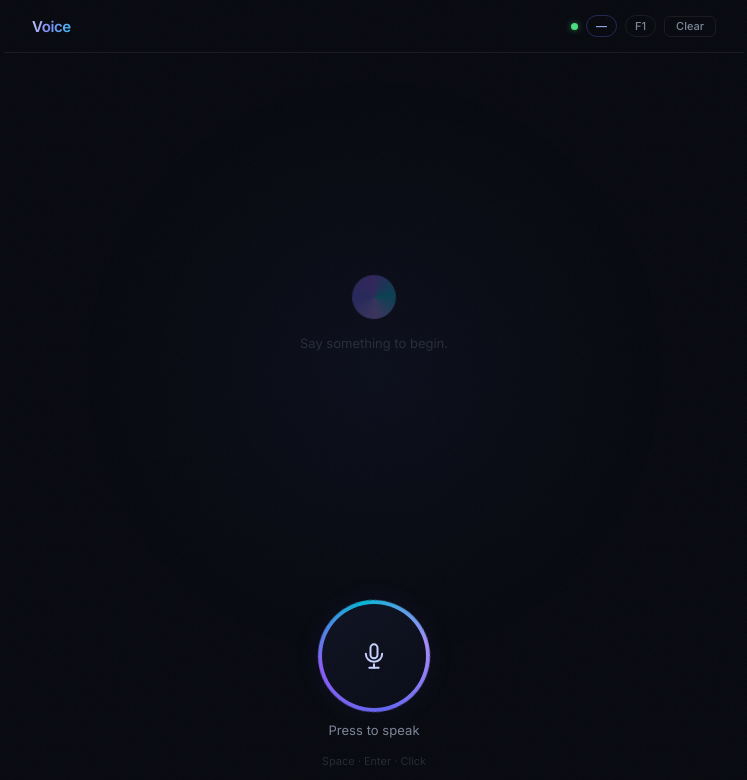
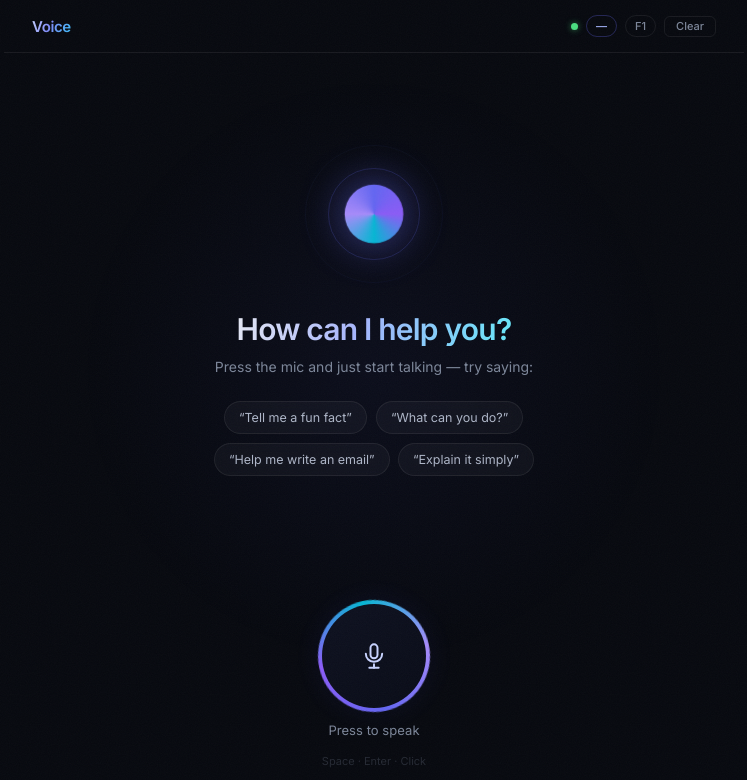
Before and after one commit to Innovativus-Tech/voice-assistant, a Flask app: page / in a window 1280 px wide. Shown: the top 780 px of the page, without its empty margins (266-1013 px from the left). Run offline with Flask 3, Linux system fonts and the light colour scheme.

Commit message:
Redesign landing/empty state with animated hero
- Layered orb: spinning gradient core with pulse + three concentric
  rings that ripple outward and fade (sound-wave feel).
- Gradient "How can I help you?" headline with staggered fade-up entrance.
- Example prompt chips that cascade in and lift on hover. Phrased as
  things to *speak* (honest hints, not fake buttons — app has no text input).
- Whole hero slides up on load with eased entrance.

Co-Authored-By: Claude Opus 4.8 <noreply@anthropic.com>

```diff
--- a/templates/index.html
+++ b/templates/index.html
@@ -95,17 +95,74 @@
     #chat::-webkit-scrollbar{width:3px}
     #chat::-webkit-scrollbar-thumb{background:var(--dim);border-radius:2px}
 
-    /* empty */
+    /* ── empty / hero landing ──────────────────────────────────── */
     #empty{
       flex:1;display:flex;flex-direction:column;
-      align-items:center;justify-content:center;gap:16px;min-height:180px;
+      align-items:center;justify-content:center;gap:0;min-height:340px;
+      animation:heroIn .8s cubic-bezier(.2,.7,.2,1);
     }
-    .idle-orb{
-      width:44px;height:44px;border-radius:50%;
-      background:conic-gradient(var(--i1),var(--i2),var(--i3),var(--i4),var(--i1));
-      animation:spin 9s linear infinite;opacity:.3;
+    @keyframes heroIn{from{opacity:0;transform:translateY(14px)}to{opacity:1;transform:none}}
+
+    /* layered orb */
+    .hero-orb{
+      position:relative;width:130px;height:130px;margin-bottom:34px;
+      display:flex;align-items:center;justify-content:center;
     }
-    #empty p{color:var(--dim);font-size:13px}
+    .ho-core{
+      width:58px;height:58px;border-radius:50%;
+      background:conic-gradient(from 0deg,var(--i1),var(--i2),var(--i3),var(--i4),var(--i1));
+      filter:blur(.5px);
+      box-shadow:0 0 40px 4px rgba(99,102,241,.45);
+      animation:spin 7s linear infinite,corepulse 3.5s ease-in-out infinite;
+    }
+    @keyframes corepulse{0%,100%{transform:scale(1)}50%{transform:scale(1.12)}}
+
+    /* concentric expanding rings */
+    .ho-ring{
+      position:absolute;border-radius:50%;
+      border:1px solid rgba(139,92,246,.35);
+      inset:0;opacity:0;
+      animation:horing 3.6s ease-out infinite;
+    }
+    .ho-ring:nth-child(1){animation-delay:0s}
+    .ho-ring:nth-child(2){animation-delay:1.2s}
+    .ho-ring:nth-child(3){animation-delay:2.4s}
+    @keyframes horing{
+      0%{inset:34px;opacity:.7;border-color:rgba(99,102,241,.5)}
+      100%{inset:-22px;opacity:0;border-color:rgba(6,182,212,.05)}
+    }
+
+    .hero-title{
+      font-size:30px;font-weight:600;letter-spacing:-.8px;line-height:1.1;
+      background:linear-gradient(110deg,#e6e9f5 0%,#a5b4fc 45%,#67e8f9 100%);
+      -webkit-background-clip:text;-webkit-text-fill-color:transparent;background-clip:text;
+      animation:fadeUp .7s .15s both;text-align:center;
+    }
+    .hero-sub{
+      color:var(--sub);font-size:14px;margin-top:12px;
+      animation:fadeUp .7s .28s both;text-align:center;
+    }
+    @keyframes fadeUp{from{opacity:0;transform:translateY(10px)}to{opacity:1;transform:none}}
+
+    /* example prompt chips */
+    .hero-chips{
+      display:flex;flex-wrap:wrap;gap:9px;justify-content:center;
+      margin-top:26px;max-width:440px;
+    }
+    .hero-chips .chip{
+      font-size:12.5px;color:#aeb6c8;
+      padding:8px 14px;border-radius:99px;
+      background:rgba(255,255,255,.035);
+      border:1px solid var(--border);
+      backdrop-filter:blur(6px);
+      animation:chipIn .5s both;animation-delay:calc(.45s + var(--d));
+      transition:border-color .25s,color .25s,transform .25s,background .25s;
+    }
+    .hero-chips .chip:hover{
+      border-color:rgba(99,102,241,.45);color:#c7d2fe;
+      background:rgba(99,102,241,.08);transform:translateY(-2px);
+    }
+    @keyframes chipIn{from{opacity:0;transform:translateY(8px) scale(.96)}to{opacity:1;transform:none}}
 
     /* messages */
     .row{display:flex;flex-direction:column;gap:5px;animation:rise .2s ease}
@@ -273,8 +330,20 @@
 
   <div id="chat">
     <div id="empty">
-      <div class="idle-orb"></div>
-      <p>Say something to begin.</p>
+      <div class="hero-orb">
+        <div class="ho-ring"></div>
+        <div class="ho-ring"></div>
+        <div class="ho-ring"></div>
+        <div class="ho-core"></div>
+      </div>
+      <h1 class="hero-title">How can I help you?</h1>
+      <p class="hero-sub">Press the mic and just start talking — try saying:</p>
+      <div class="hero-chips">
+        <span class="chip" style="--d:0s">“Tell me a fun fact”</span>
+        <span class="chip" style="--d:.12s">“What can you do?”</span>
+        <span class="chip" style="--d:.24s">“Help me write an email”</span>
+        <span class="chip" style="--d:.36s">“Explain it simply”</span>
+      </div>
     </div>
 
     <!-- live streaming row — shown while LLM is generating / speaking -->
```
